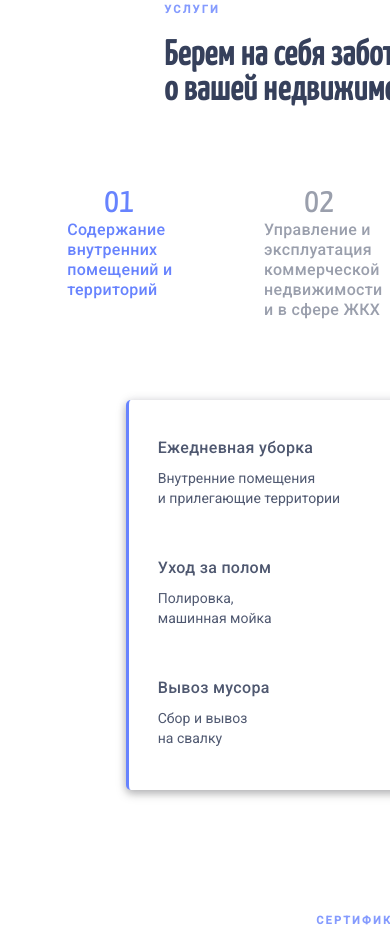
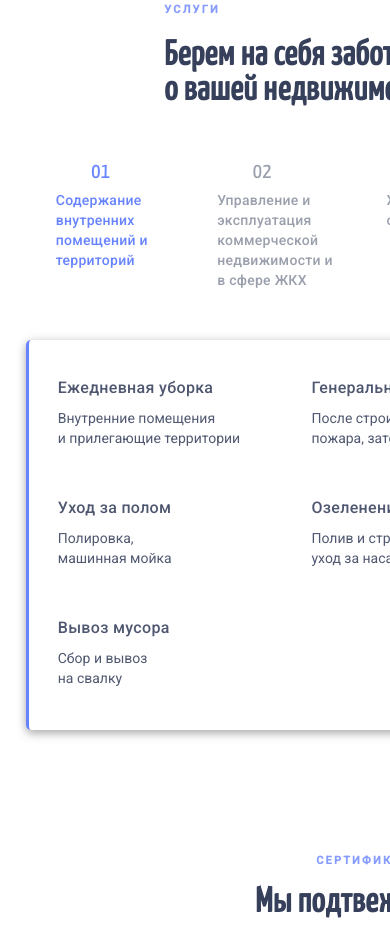
Before and after one commit to SvetlanaRiasnova/CleanOK, a plain HTML site: page index.html in a window 390 px wide. Shown: the part 1072-2014 px from the top of the page. Drawn offline with Linux system fonts and the light colour scheme.

Commit message:
edit media and transition for servises

```diff
--- a/sass/components/_media.sass
+++ b/sass/components/_media.sass
@@ -85,7 +85,7 @@
         justify-content: space-evenly
         margin-left: 0px
     .header__btn-float
-        margin-left: 0px
+        margin-left: 240px
     .clients__logo
         width: 1000px
         padding: 0 40px
@@ -106,24 +106,31 @@
         grid-template-rows: auto
         justify-content: center
         align-items: center
-        max-width: 1000px
+        max-width: 800px
         margin: 0 auto
         .tablinks
-            width: 180px
+            width: 150px
             display: flex
             flex-direction: column
-            justify-items: space-evenly
-            padding: 30px
-            margin: 0 auto
+            // justify-content: center
+            // padding: 30px 0
+            // margin: 0 auto
     .services__list
-        width: 500px
+        width: 100%
         display: grid
         grid-template-columns: repeat(5, 1fr)
-        grid-template-rows: auto
-        column-gap: 20px
-        width: 150px
+        justify-content: space-between
+        // grid-template-rows: auto
+        // column-gap: 20px
+        // width: 100px
+        // margin: 0 auto
     .list-header
-        padding-left: 8px
+        // padding-left: 8px
+        // width: 140px
+        font-size: 14px
+
+    .list-number
+        font-size: 22px
     .services__content
         display: flex
         margin: 0 auto
--- a/sass/components/_services.sass
+++ b/sass/components/_services.sass
@@ -67,3 +67,15 @@
     cursor: pointer
     width: 303px
     align-items: center
+.tabcontent
+    opacity: 0; /*Элемент полностью прозрачный (невидимый)*/
+    transition: .01s; /*Скорость перехода состояния элемента*/
+    animation: show 1s 1; /* Указываем название анимации, её время и количество повторов*/
+    animation-fill-mode: forwards; /* Чтобы элемент оставался в конечном состоянии анимации */
+
+@keyframes show
+    0%
+        opacity: 0
+
+    100%
+        opacity: 1
```
Also changed, not shown: css/style.css, 1 other file.
